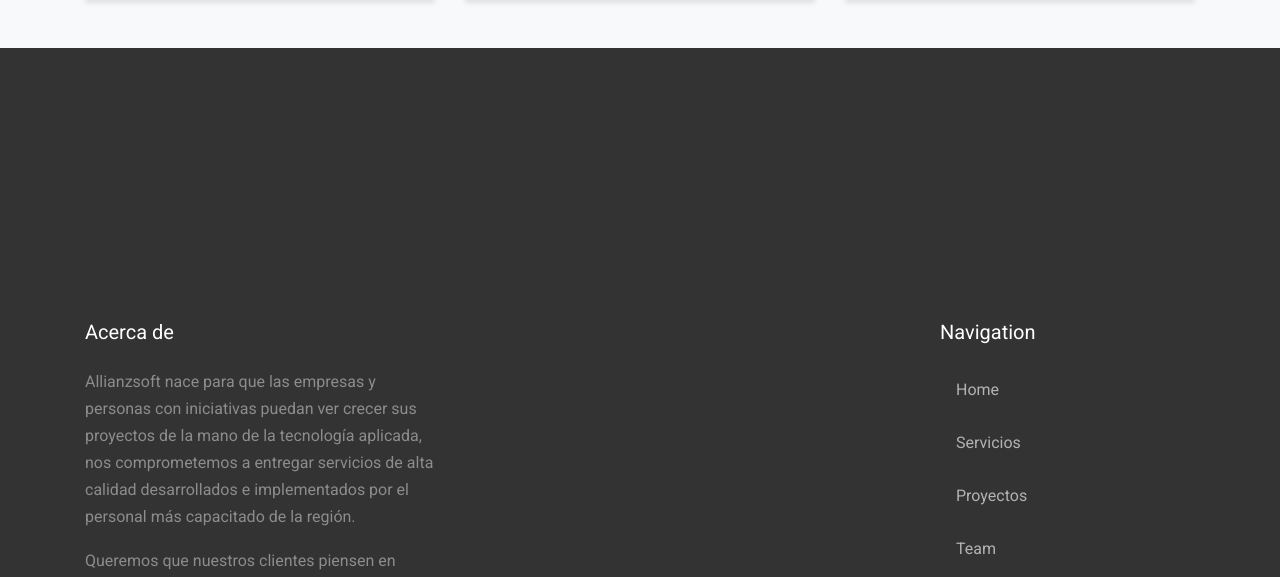
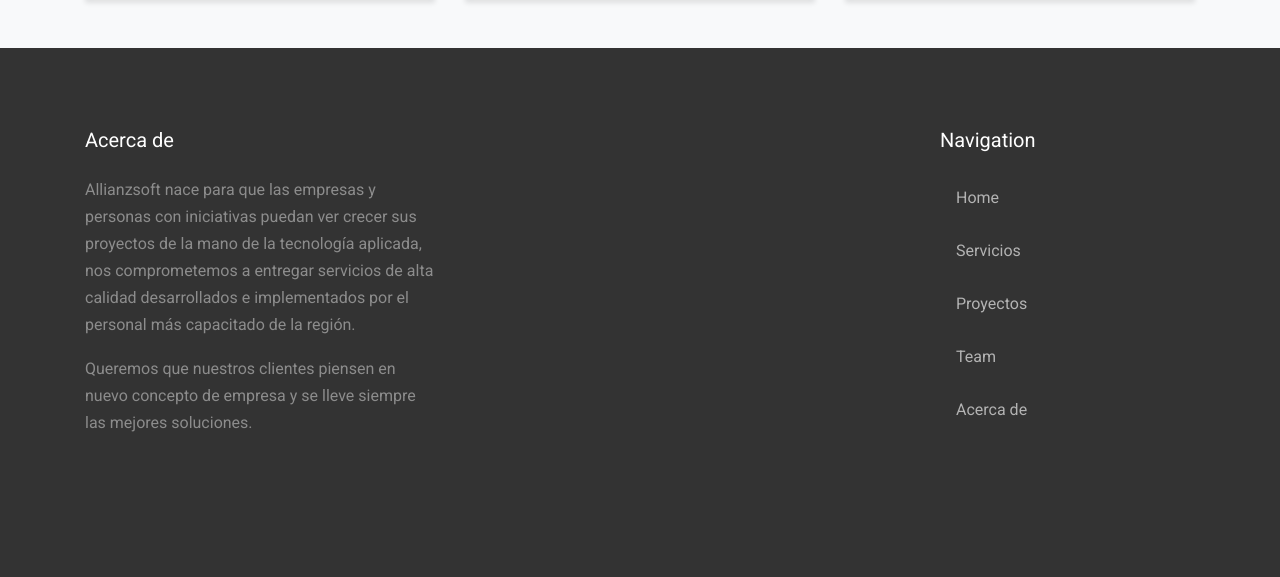
Before and after one commit to allianzsoft/allianzsoft.github.io, a plain HTML site: page index.html in a window 1280 px wide. Shown: the part 3410-3987 px from the top of the page. Drawn offline with nearby package versions, Linux system fonts and the light colour scheme; files whose address does not match are found by name.

Commit message:
Update style.css

```diff
--- a/css/style.css
+++ b/css/style.css
@@ -161,7 +161,7 @@ h1, h2, h3, h4, h5, h6 {
   border-top: 1px solid #ced4da !important; }
 
 .site-footer {
-  padding-top: 17rem;
+  padding-top: 5rem;
   padding-bottom: 4rem;
   background: #333333; }
   .site-footer p {
```
